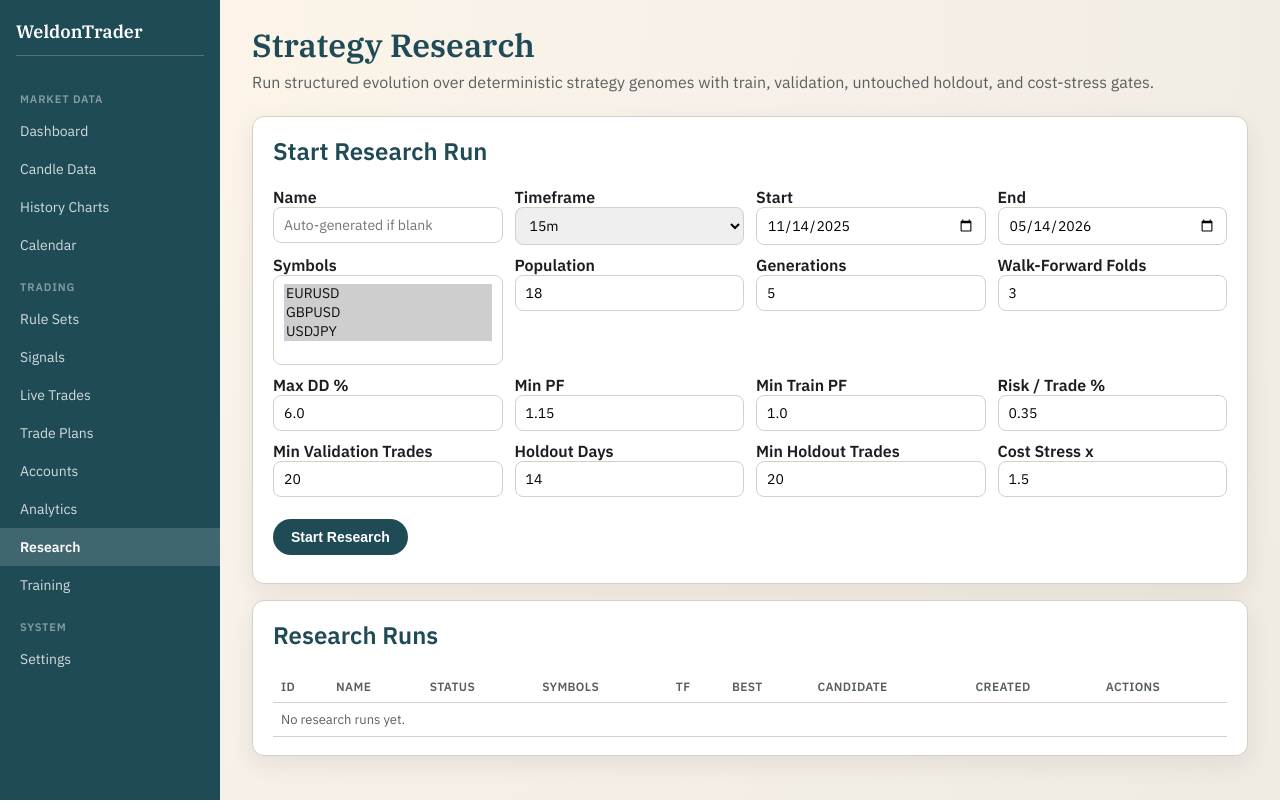
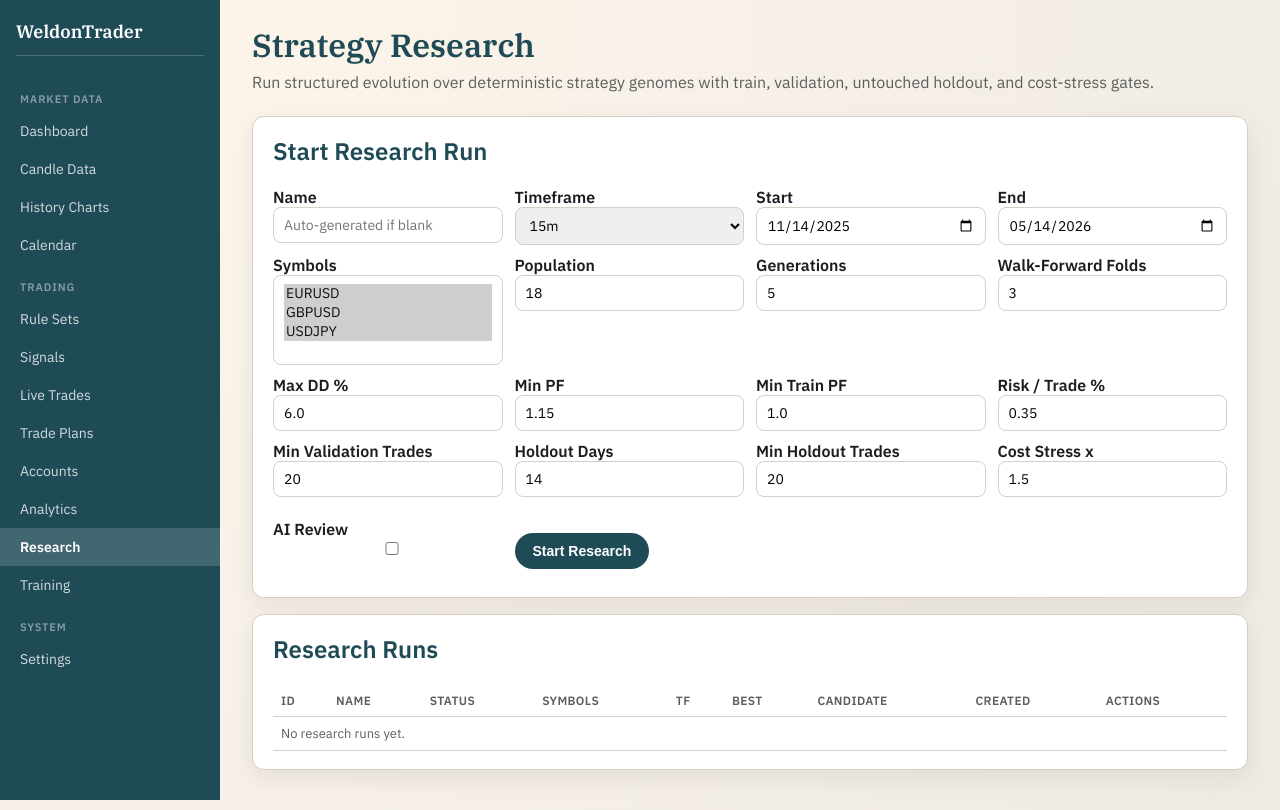
Before and after one commit to ColdBomb1/WeldonTradeNeo, a FastAPI app: page /research in a window 1280 px wide. Run offline with FastAPI, Linux system fonts and the light colour scheme; data that the repository does not hold is empty.

Commit message:
Make research AI review opt in

```diff
--- a/services/research_engine.py
+++ b/services/research_engine.py
@@ -61,7 +61,7 @@ DEFAULT_SETTINGS = {
     "min_monthly_tests_for_gate": 3,
     "mutation_rate": 0.35,
     "seed": None,
-    "ai_review": True,
+    "ai_review": False,
 }
 
 PARAM_SPACE = {
--- a/templates/research.html
+++ b/templates/research.html
@@ -46,6 +46,7 @@
       <label>Holdout Days <input type="number" id="holdout-days" min="0" max="120" value="{{ defaults.holdout_days }}" /></label>
       <label>Min Holdout Trades <input type="number" id="min-holdout-trades" min="1" max="500" value="{{ defaults.min_holdout_trades }}" /></label>
       <label>Cost Stress x <input type="number" id="cost-stress" min="1" max="5" step="0.1" value="{{ defaults.cost_stress_multiplier }}" /></label>
+      <label>AI Review <input type="checkbox" id="ai-review" {% if defaults.ai_review %}checked{% endif %} /></label>
       <div class="button-wrap" style="align-self:flex-end">
         <button type="button" id="start-btn">Start Research</button>
       </div>
@@ -260,7 +261,7 @@
         min_holdout_trades: parseInt(document.getElementById('min-holdout-trades').value) || 20,
         cost_stress_multiplier: parseFloat(document.getElementById('cost-stress').value) || 1.5,
         risk_per_trade_pct: parseFloat(document.getElementById('risk').value) || 0.35,
-        ai_review: true,
+        ai_review: document.getElementById('ai-review').checked,
       },
     };
     const resp = await fetch('/api/research/start', {
```
